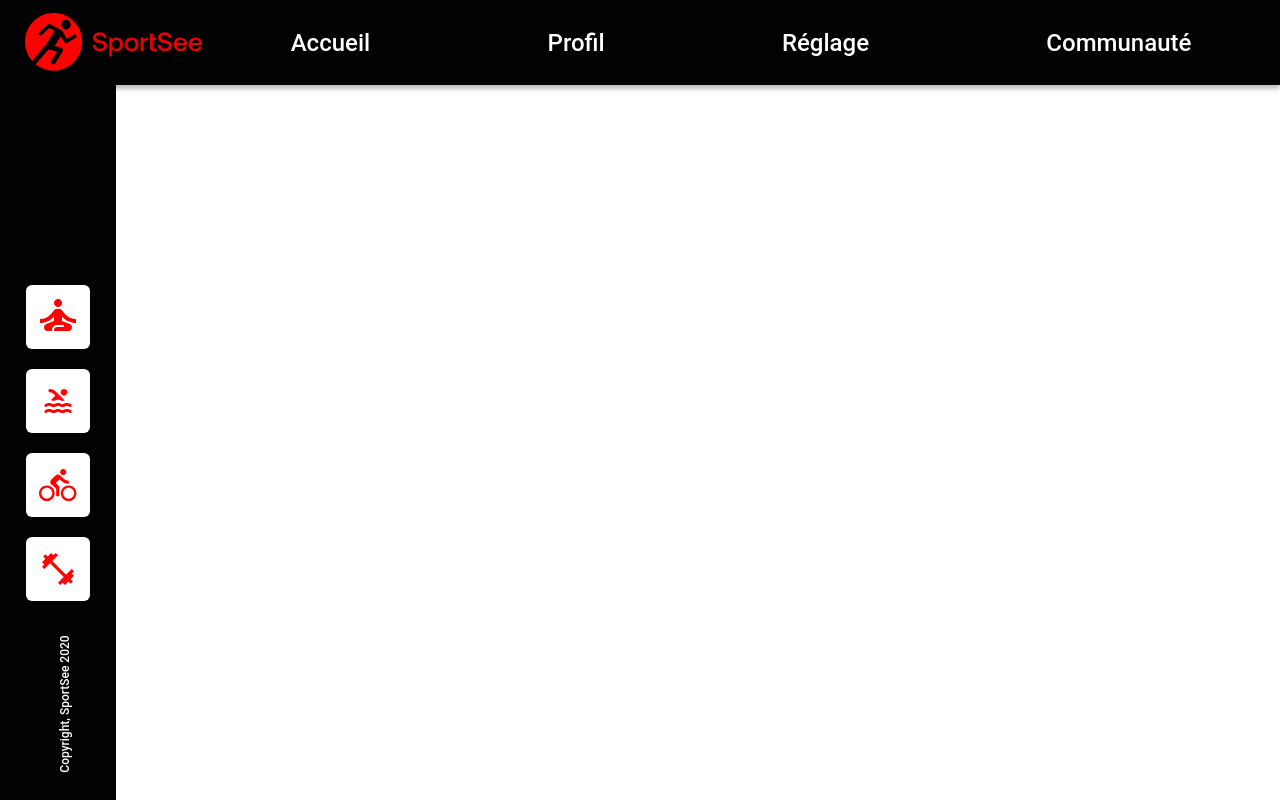
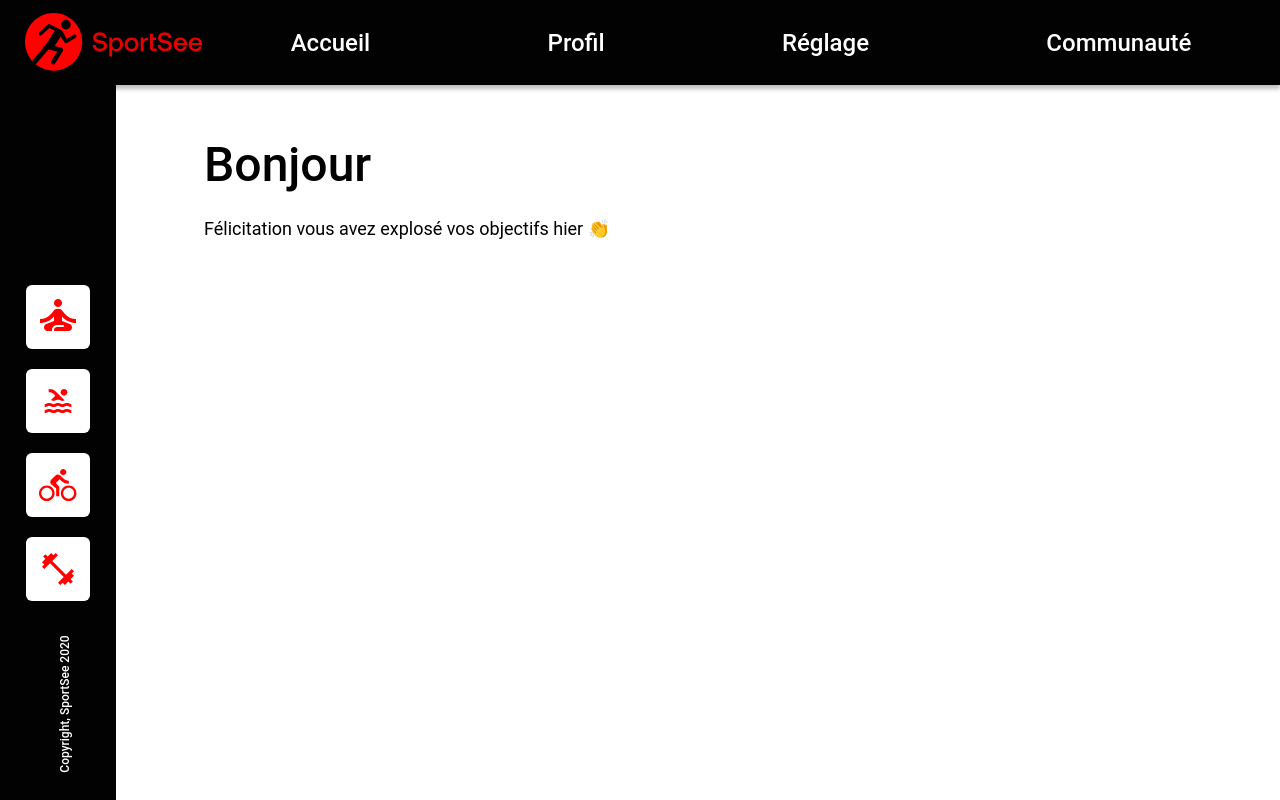
Before and after one commit to DamienPalm/SportSee-app-Front, a React (Vite) app: page / in a window 1280 px wide. Built offline with nearby package versions, Linux system fonts and the light colour scheme; no server answers.

Commit message:
integration de la User Story 4 -affichage du prénom de la personne connecté -ajout style Homepage.css

```diff
--- a/src/pages/Homepage.jsx
+++ b/src/pages/Homepage.jsx
@@ -1,7 +1,16 @@
+import { useState } from "react";
 import Navbar from "../components/Navbar";
 import Sidebar from "../components/Sidebar";
+import { useUserData } from "../hooks/useUserData";
+import "../styles/Homepage.css";
 
 function Homepage() {
+  const [userId] = useState(18);
+  const { userData, loading, error } = useUserData(userId);
+  console.log(userData, loading, error);
+
+  const firstName = userData?.data?.userInfos?.firstName;
+
   return (
     <>
       <header className="header">
@@ -9,6 +18,18 @@ function Homepage() {
       </header>
       <main className="main">
         <Sidebar />
+        <main className="main__profilSection">
+          <section className="main__profilSection__profilWrapper">
+            <div className="main__profilSection__profilWrapper__helloSection">
+              <h1 className="main__profilSection__profilWrapper__helloSection__userName">
+                Bonjour <span>{firstName}</span>
+              </h1>
+              <p className="main__profilSection__profilWrapper__helloSection__description">
+                Félicitation vous avez explosé vos objectifs hier 👏
+              </p>
+            </div>
+          </section>
+        </main>
       </main>
     </>
   );
--- /dev/null
+++ b/src/styles/Homepage.css
@@ -0,0 +1,30 @@
+.main__profilSection {
+    margin-left: 116px;
+    padding-top: 68px;
+}
+
+.main__profilSection__profilWrapper {
+    margin-inline: 88px;
+}
+
+.main__profilSection__profilWrapper__helloSection {
+    display: flex;
+    flex-direction: column;
+    gap: 40px;
+}
+
+.main__profilSection__profilWrapper__helloSection__userName {
+    font-weight: 500;
+    font-size: 48px;
+    line-height: 24px;
+}
+
+.main__profilSection__profilWrapper__helloSection__userName span {
+    color: red;
+}
+
+.main__profilSection__profilWrapper__helloSection__description {
+    font-weight: 400;
+    font-size: 18px;
+    line-height: 24px;
+}
```
